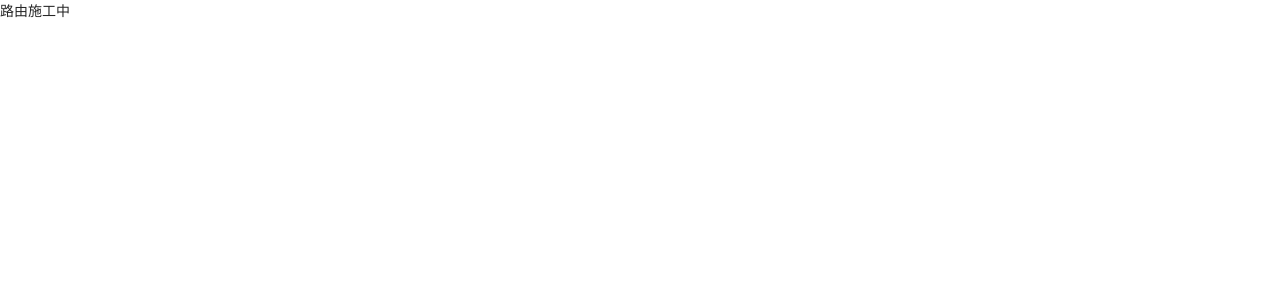
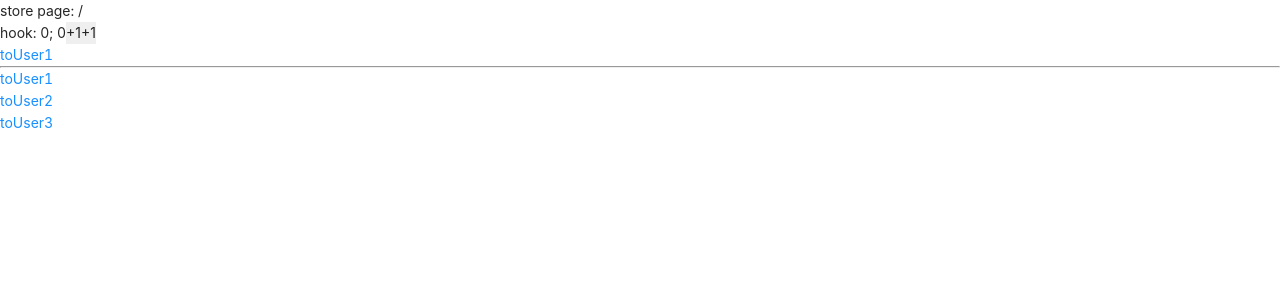
Before and after one commit to parasha/react-demo, a React app: page /home in a window 1280 px wide. Shown: the top 300 px of the page. Built offline with nearby package versions, Linux system fonts and the light colour scheme; the HTML template or start-up script is replaced by a standard one.

Commit message:
不太行

```diff
--- a/config/webpack.base.conf.js
+++ b/config/webpack.base.conf.js
@@ -22,7 +22,7 @@ const config = {
     rules: [
       { test: /\.(tsx|ts)?$/, loader: "awesome-typescript-loader" },
       {
-        test: /\.(js|tsx)$/,
+        test: /\.(js|ts|tsx)$/,
         exclude: /node_modules/,
         loader: "babel-loader"
       },
--- a/src/index.tsx
+++ b/src/index.tsx
@@ -4,7 +4,7 @@ import * as ReactDOM from "react-dom";
 import { Provider } from 'react-redux';
 import { store } from './store/index';
 // router
-import Routes from './routes/index.tsx';
+import Routes from './routes/index';
 // CSS
 import './common/less/reset.less';
 import 'antd/dist/antd.less'
--- a/src/pages/home.js
+++ b/src/pages/home.tsx
@@ -1,4 +1,4 @@
-import React from 'react';
+import * as React from 'react';
 import { Link } from 'react-router-dom'
 import { connect } from 'react-redux';
 import { bindActionCreators } from 'redux'
--- a/src/pages/index.js
+++ b/src/pages/index.tsx
@@ -1,9 +1,10 @@
-import React, { useState, useEffect, useRef } from 'react';
+import * as React from 'react';
 import { Link } from 'react-router-dom'
 import { connect } from 'react-redux';
 import { bindActionCreators } from 'redux'
 import { switchPage } from '../store/index'
 
+const {useState, useEffect, useRef} = React;
 
 function Index(props) {
 
--- a/src/pages/user.js
+++ b/src/pages/user.tsx
@@ -1,7 +1,9 @@
-import React, { useState, useEffect } from 'react';
+import * as React from 'react';
 import { connect } from 'react-redux';
-import { bindActionCreators } from 'redux'
-import { switchPage } from '../store/index'
+import { bindActionCreators } from 'redux';
+import { switchPage } from '../store/index';
+
+const { useState, useEffect } = React
 
 const Child = (props) => {
   console.log('child render')
@@ -35,7 +37,7 @@ function User(props) {
       setChild({ ...child }) // 必须这么写才能更新
     }, 1000)
 
-    return ()=>{
+    return () => {
       clearInterval(time)
     }
   }, [])
--- a/src/routes/config.js
+++ b/src/routes/config.ts
@@ -1,4 +1,3 @@
-import BasicLayout from '../layout/BasicLayout';
 import Index from '../pages/index';
 import Home from '../pages/home';
 import User from '../pages/user';
--- a/src/routes/index.tsx
+++ b/src/routes/index.tsx
@@ -1,10 +1,38 @@
 import * as React from 'react';
-import { BrowserRouter, route } from 'react-router-dom';
+import { BrowserRouter, Route } from 'react-router-dom';
+import routesConfig from './config';
 
+type RouteItem = {
+  name: string,
+  path: string,
+  component: React.FunctionComponent,
+  routes?: RouteItem[]
+};
 
-function Routes(){
+const routesRender = (routesList: RouteItem[]) => {
+
+  return routesList.map((route: RouteItem) => {
+    const { name, path, component, routes = [] } = route;
+    const Com = component;
+    if (routes) {
+      const childrenRoutes = routesRender(routes)
+      return <Route path={path} key={name || path} render={() => (
+        <Com>
+          {childrenRoutes}
+        </Com>
+      )} />
+    } else {
+      return <Route exact path={path} component={Com} key={name || path}></Route>
+    }
+  })
+}
+
+function Routes() {
+  const routesList = routesRender(routesConfig)
   return (
-    <div>路由施工中</div>
+    <BrowserRouter>
+      {routesList}
+    </BrowserRouter>
   )
 }
 
```
Also changed, not shown: src/app.js (deleted, +0 -31 lines), src/routes/index.js (deleted, +0 -32 lines), tsconfig.json (+4 -3 lines).
